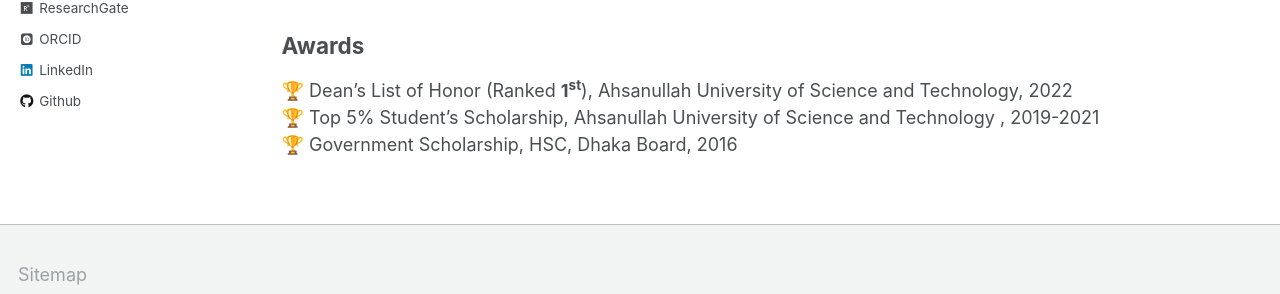
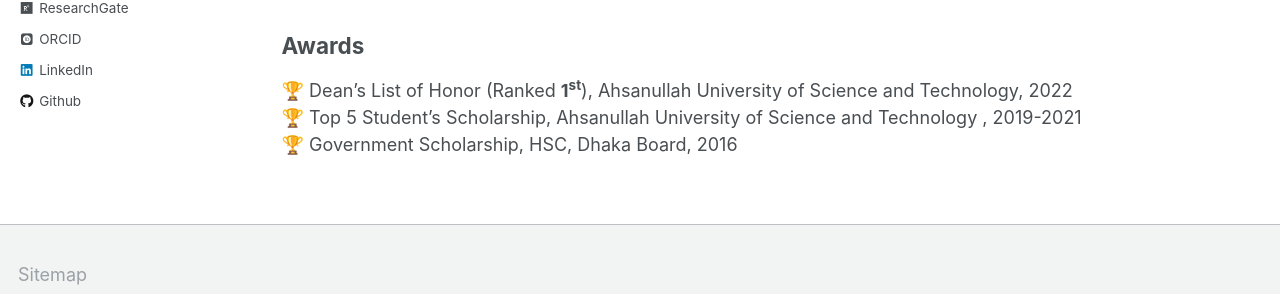
Before and after one commit to chowdhurymoontaha/chowdhurymoontaha.github.io, a Jekyll site: the page built from _pages/education.md, in a window 1280 px wide and 963 px high. Shown: the part 584-878 px from the top of the window. Built offline with Jekyll 4.4.1, drawn with Linux system fonts in a browser that asks for light colours; some web fonts are replaced.

```diff
--- a/_pages/education.md
+++ b/_pages/education.md
@@ -25,5 +25,5 @@ GPA: <b>5.00/5.00</b> scale <br/>
 
 ## Awards
 🏆 Dean's List of Honor (Ranked <b>1<sup>st</sup></b>), Ahsanullah University of Science and Technology, 2022<br/>
-🏆 Top 5% Student's Scholarship, Ahsanullah University of Science and Technology , 2019-2021 <br/>
+🏆 Top 5 Student's Scholarship, Ahsanullah University of Science and Technology , 2019-2021 <br/>
 🏆 Government Scholarship, HSC, Dhaka Board, 2016 <br/>
```
